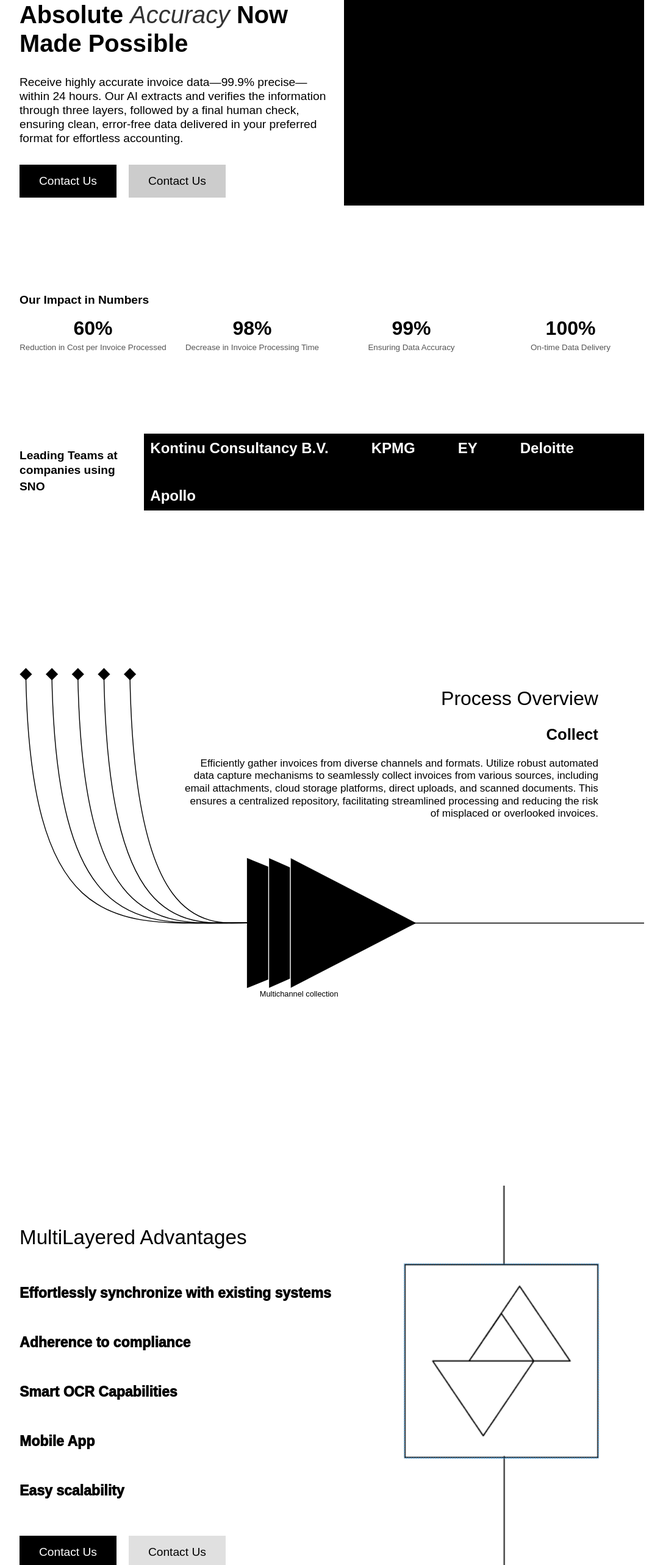
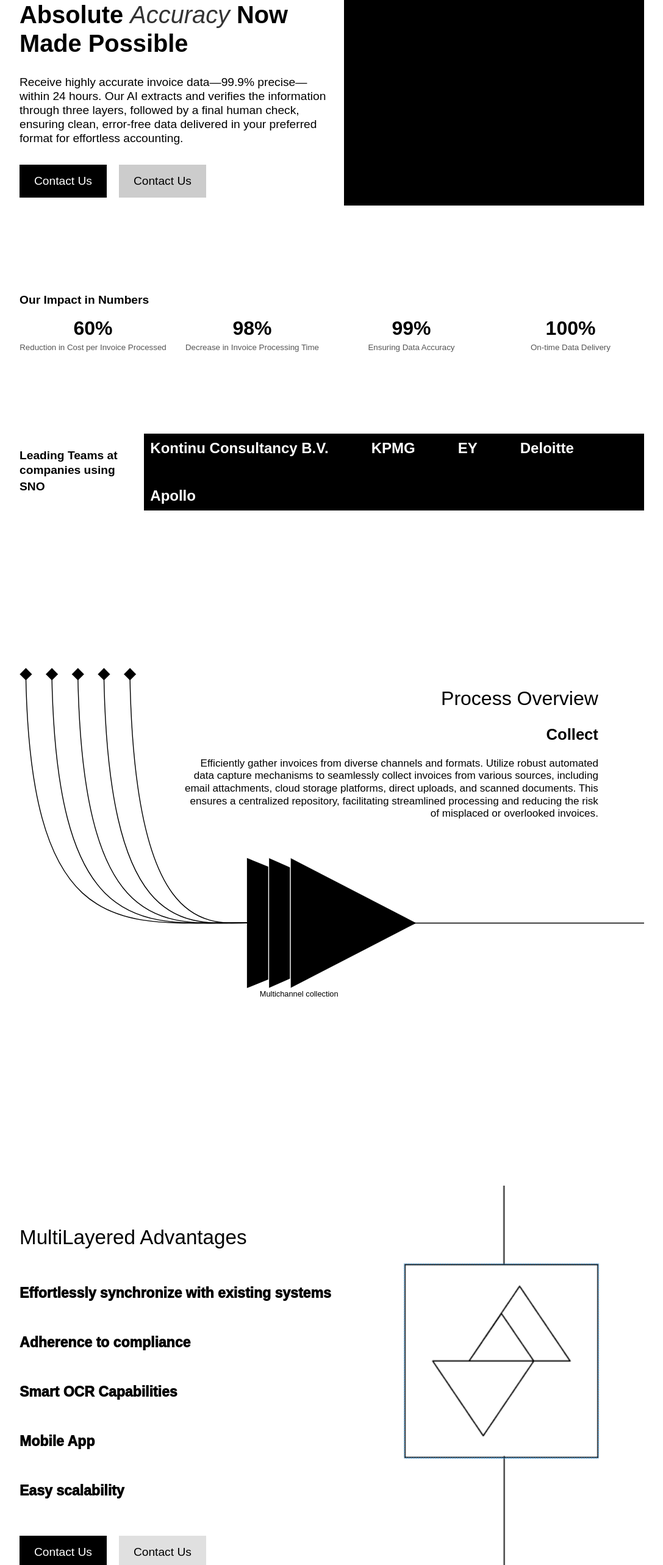
Before and after one commit to yashsharma110/ui-templates, a React (Vite) app: page / in a window 1280 px wide. Shown: the part 234-2800 px from the top of the page at 61% size, without its empty margins (96-1183 px from the left). Built offline with nearby package versions, Linux system fonts and the light colour scheme.

Commit message:
font and size changes

```diff
--- a/src/components/AdvangesOverView.jsx
+++ b/src/components/AdvangesOverView.jsx
@@ -79,7 +79,7 @@ const AdvantagesOverview = () => {
         >
           <button
             style={{
-              padding: "1rem 2rem",
+              padding: "1rem 1.5rem",
               backgroundColor: "black",
               color: "white",
               border: "none",
@@ -91,7 +91,7 @@ const AdvantagesOverview = () => {
           </button>
           <button
             style={{
-              padding: "1rem 2rem",
+              padding: "1rem 1.5rem",
               backgroundColor: "#e0e0e0",
               color: "black",
               border: "none",
--- a/src/components/ContactForm.jsx
+++ b/src/components/ContactForm.jsx
@@ -87,11 +87,11 @@ const textareaStyle = {
 const buttonStyle = {
   backgroundColor: "black",
   color: "white",
-  padding: "1rem 2rem",
+  padding: "1rem 1.5rem",
   fontSize: "1.2rem",
   border: "none",
   cursor: "pointer",
-  width: "170px",
+  width: "150px",
 };
 
 export default ContactForm;
--- a/src/components/InvoiceHeroOverview.jsx
+++ b/src/components/InvoiceHeroOverview.jsx
@@ -99,7 +99,7 @@ const LandingHero = () => {
         <div style={{ marginTop: "54px", display: "flex", gap: "20px" }}>
           <button
             style={{
-              padding: "1rem 2rem",
+              padding: "1rem 1.5rem",
               backgroundColor: "#ccc",
               color: "#000",
               fontSize: "clamp(1rem, 2.5vw, 1.25rem)",
@@ -112,7 +112,7 @@ const LandingHero = () => {
           </button>
           <button
             style={{
-              padding: "1rem 2rem",
+              padding: "1rem 1.5rem",
               backgroundColor: "white",
               color: "#000",
               fontSize: "clamp(1rem, 2.5vw, 1.25rem)",
--- a/src/components/LandingPage.jsx
+++ b/src/components/LandingPage.jsx
@@ -39,7 +39,9 @@ const LandingOverview = () => {
             }}
           >
             Absolute{" "}
-            <span style={{ fontStyle: "italic", fontWeight: 100, color: "#333" }}>
+            <span
+              style={{ fontStyle: "italic", fontWeight: 100, color: "#333" }}
+            >
               Accuracy
             </span>{" "}
             <span style={{ fontWeight: 700 }}>Now</span> Made Possible
@@ -59,7 +61,7 @@ const LandingOverview = () => {
           <div style={{ marginTop: "32px", display: "flex", gap: "20px" }}>
             <button
               style={{
-                padding: "1rem 2rem",
+                padding: "1rem 1.5rem",
                 backgroundColor: "#000",
                 color: "#fff",
                 border: "none",
@@ -71,7 +73,7 @@ const LandingOverview = () => {
             </button>
             <button
               style={{
-                padding: "1rem 2rem",
+                padding: "1rem 1.5rem",
                 backgroundColor: "#ccc",
                 color: "#000",
                 border: "none",
```
